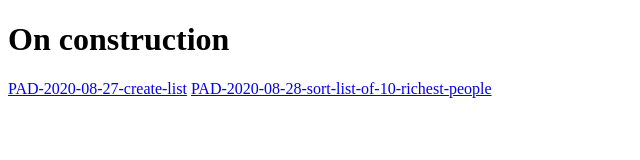
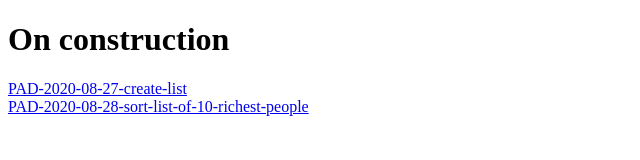
Before and after one commit to Barakzar/barakzar.github.io, a plain HTML site: page index.html in a window 1280 px wide. Shown: the whole page, without its empty margins (0-640 px from the left). Drawn offline with Linux system fonts and the light colour scheme.

Commit message:
Update index.html

```diff
--- a/index.html
+++ b/index.html
@@ -8,7 +8,7 @@
 </head>
 <body>
 <h1>On construction</h1>
-    <a href="https://barakzar.github.io/PAD-2020-08-27-create-list/">PAD-2020-08-27-create-list</a>
-    <a href="https://barakzar.github.io/PAD-2020-08-28-sort-list-of-10-richest-people/index.html">PAD-2020-08-28-sort-list-of-10-richest-people</a>
+    <a href="https://barakzar.github.io/PAD-2020-08-27-create-list/">PAD-2020-08-27-create-list</a> <br>
+    <a href="https://barakzar.github.io/PAD-2020-08-28-sort-list-of-10-richest-people/index.html">PAD-2020-08-28-sort-list-of-10-richest-people</a> <br>
 </body>
 </html>
```
